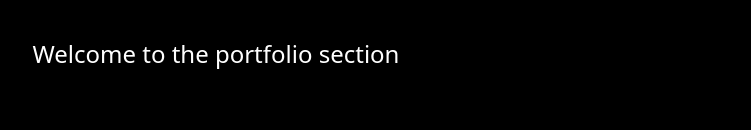
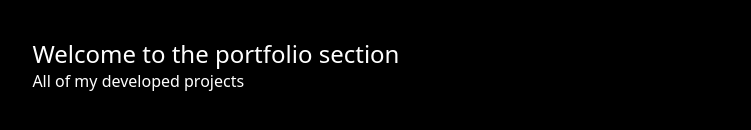
Before and after one commit to LouisWdev/Louis-PortfolioV1, a React (Vite) app: page /Portfolio in a window 1280 px wide. Shown: the part 278-408 px from the top of the page, without its empty margins (518-1269 px from the left). Built offline with nearby package versions, Linux system fonts and the light colour scheme.

Commit message:
portfolio section

```diff
--- a/src/Pages/Portfolio.jsx
+++ b/src/Pages/Portfolio.jsx
@@ -7,7 +7,7 @@ const Portfolio = () => {
     <Navbar />
     <PortfolioContainer>
       <PortfolioTitle>Welcome to the portfolio section</PortfolioTitle>
-      <PortfolioTitleSub></PortfolioTitleSub>
+      <PortfolioTitleSub>All of my developed projects</PortfolioTitleSub>
     </PortfolioContainer>
     </>
 
```
